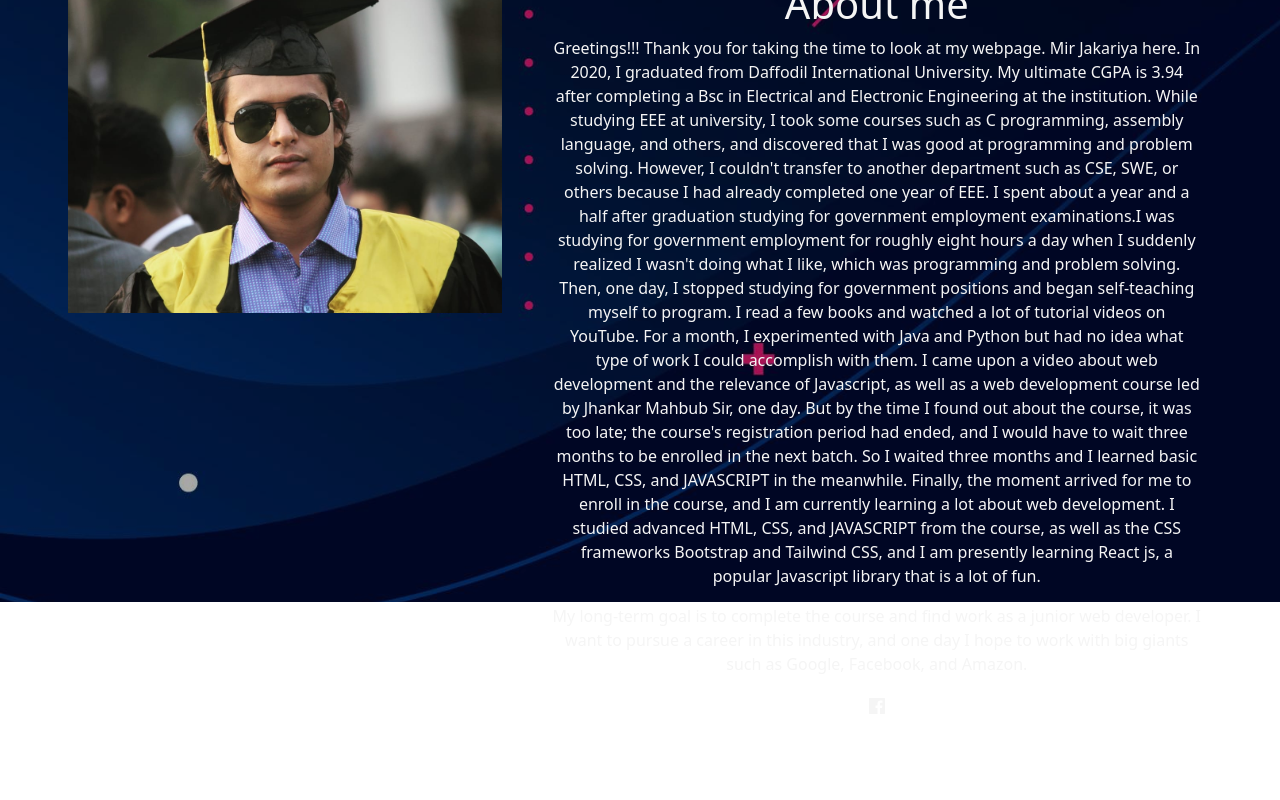
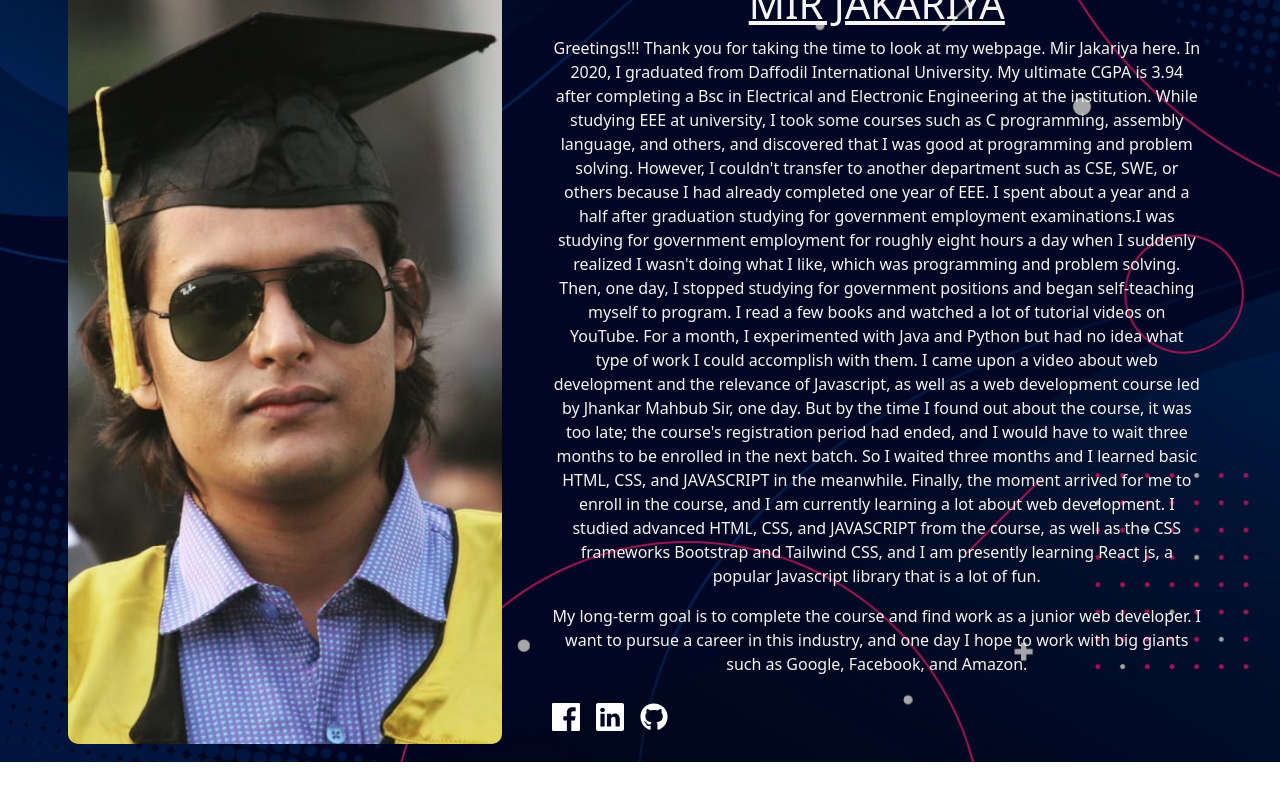
Before and after one commit to MIRJAKARIYA/Teeth-wizard-react-project, a React (Create React App) app: page /about in a window 1280 px wide. Shown: the part 254-1054 px from the top of the page. Built offline with nearby package versions, Linux system fonts and the light colour scheme; no server answers.

Commit message:
about page finished

```diff
--- a/src/Pages/About/About.css
+++ b/src/Pages/About/About.css
@@ -2,8 +2,8 @@
     background-image: url('../../background-image/about-back.jpg');
     background-color: rgba(0, 0, 0, 0.342);
     background-blend-mode: multiply;
-    height: 100vh;
-    background-size: 200%;
+    height: 120vh;
+    background-size: cover;
     display: flow-root;
 }
 .about-me-container{
@@ -14,8 +14,33 @@
     width: 40%;
     padding: 20px;
 }
+.my-image{
+    object-fit: cover;
+    border-radius: 10px;
+}
 .about-me-content{
     width: 60%;
     padding: 30px;
+}
 
+@media screen and (max-width:1200px) {
+    .about-me-img{
+        width: 100%;
+    }
+    .about-me-content{
+        width: 100%;
+        font-size: 14px;
+    }
 }
+@media screen and (max-width:991px) {
+    .about-me-img{
+        width: 100%;
+        padding: 0;
+    }
+    .about-me-content{
+        margin-top: 5px;
+        width: 100%;
+        padding: 0;
+        font-size: 12px;
+    }
+}
--- a/src/Pages/About/About.js
+++ b/src/Pages/About/About.js
@@ -1,17 +1,19 @@
 import React from "react";
 import MyPicture from "../../aboutJakariya.jpg";
 import "./About.css";
-import { GrFacebook } from 'react-icons/gr'
+import { GrFacebook } from 'react-icons/gr';
+import { BsLinkedin, } from 'react-icons/bs';
+import { FaGithub } from 'react-icons/fa'
 
 const About = () => {
   return (
     <div className="main-about-page-container">
-      <div className="d-flex p-5 flex-md-row flex-column about-me-container">
+      <div className="d-flex p-5 flex-lg-row flex-column about-me-container">
         <div className="about-me-img">
-          <img src={MyPicture} className="img-fluid" alt="" />
+          <img src={MyPicture} className="w-100 h-100 my-image" alt="" />
         </div>
         <div className="about-me-content">
-          <h1>About me</h1>
+          <h1 className="text-decoration-underline">MIR JAKARIYA</h1>
           <p>
             Greetings!!! Thank you for taking the time to look at my webpage.
             Mir Jakariya here. In 2020, I graduated from Daffodil International
@@ -49,15 +51,15 @@ const About = () => {
             and one day I hope to work with big giants such as Google, Facebook,
             and Amazon.
           </p>
-          <div>
-              <div>
-                <GrFacebook></GrFacebook>
+          <div className="d-flex">
+              <div className="me-3">
+                <a className="text-white fs-3" href="https://www.facebook.com/MIRJAKARIYA239"><GrFacebook></GrFacebook></a>
               </div>
-              <div>
-
+              <div className="me-3">
+                <a className="text-white fs-3" href="https://www.linkedin.com/in/mir-jakariya-99b777229/"><BsLinkedin></BsLinkedin></a>
               </div>
-              <div>
-
+              <div className="me-3">
+                  <a className="text-white fs-3" href="https://github.com/MIRJAKARIYA"><FaGithub></FaGithub></a>
               </div>
           </div>
         </div>
```
